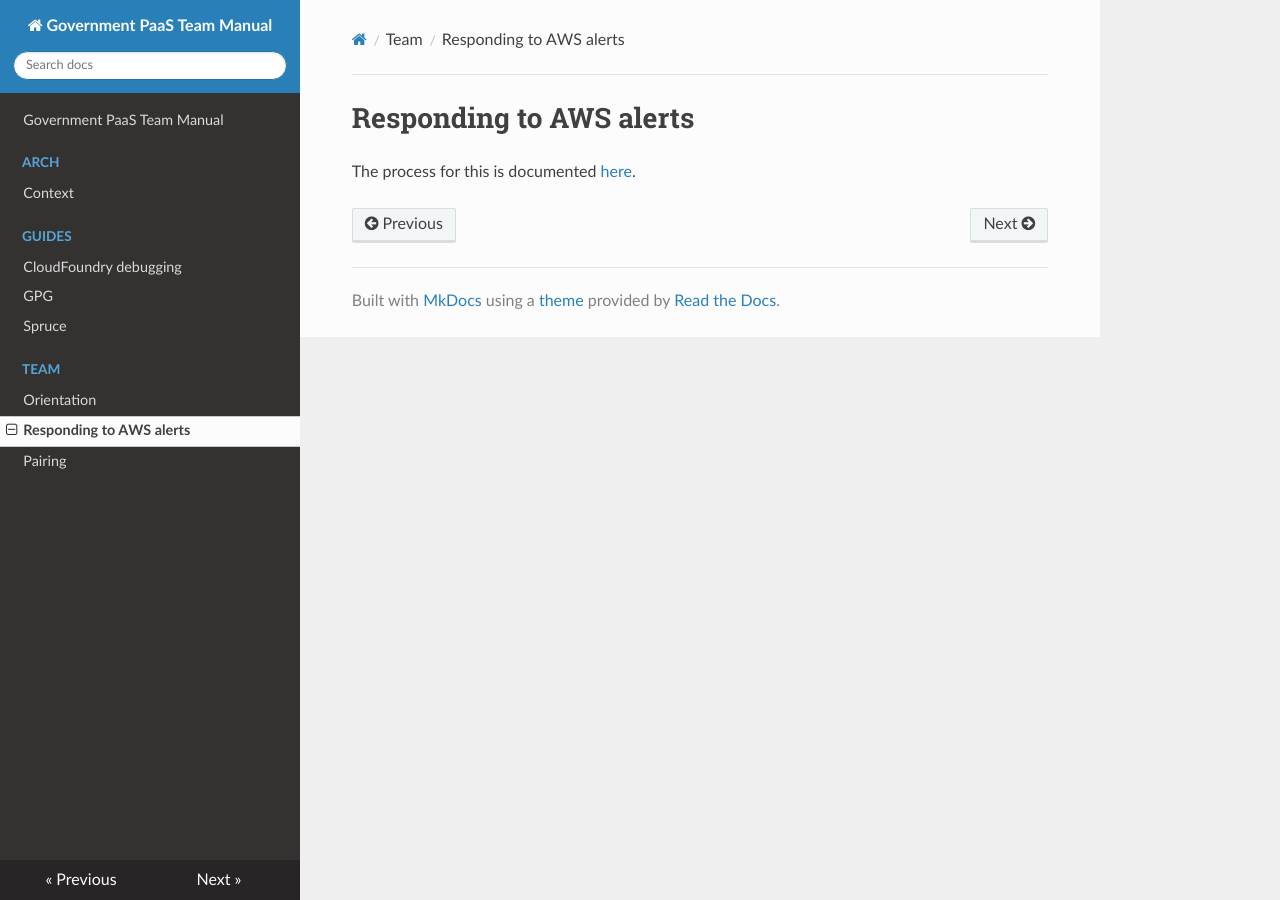
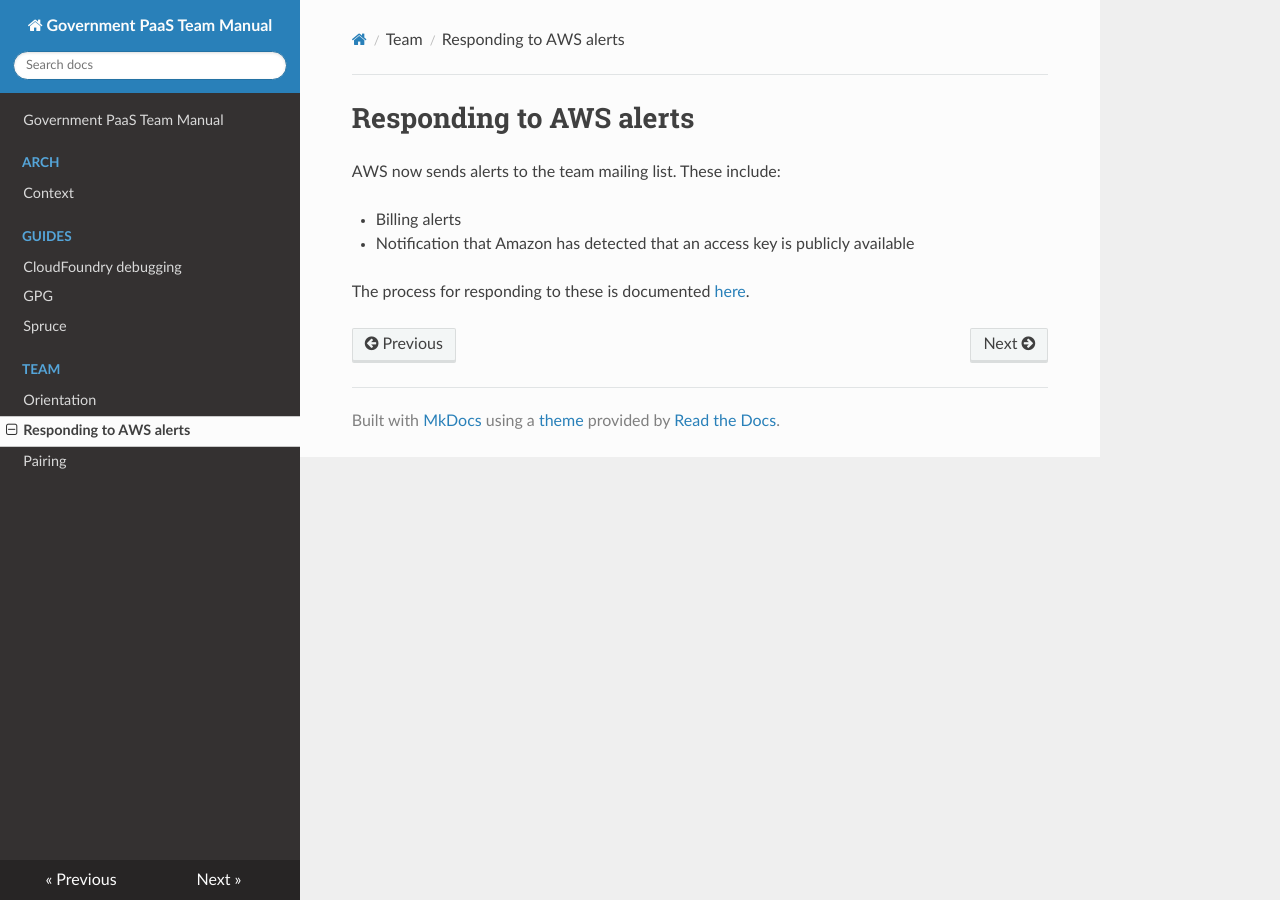
Before and after one commit to alphagov/paas-team-manual, an MkDocs documentation site: the page built from docs/team/responding_to_aws_alert.md, in a window 1280 px wide. Built offline with MkDocs 1.6.1, drawn with Linux system fonts in a browser that asks for light colours; nearby versions of some CDN libraries.

Commit message:
Describe the types of AWS alerts
So that team members have some idea of when to look at the process document.
This description has been copied from the first paragraph of the doc.

```diff
--- a/docs/team/responding_to_aws_alert.md
+++ b/docs/team/responding_to_aws_alert.md
@@ -1,3 +1,8 @@
 # Responding to AWS alerts
 
-The process for this is documented [here](https://docs.google.com/document/d/1ytziKl6MUcnN_4QlBYy0c6fm_uykm4T98qoam6SEE-k/edit).
+AWS now sends alerts to the team mailing list. These include:
+
+- Billing alerts
+- Notification that Amazon has detected that an access key is publicly available
+
+The process for responding to these is documented [here](https://docs.google.com/document/d/1ytziKl6MUcnN_4QlBYy0c6fm_uykm4T98qoam6SEE-k/edit).
```
